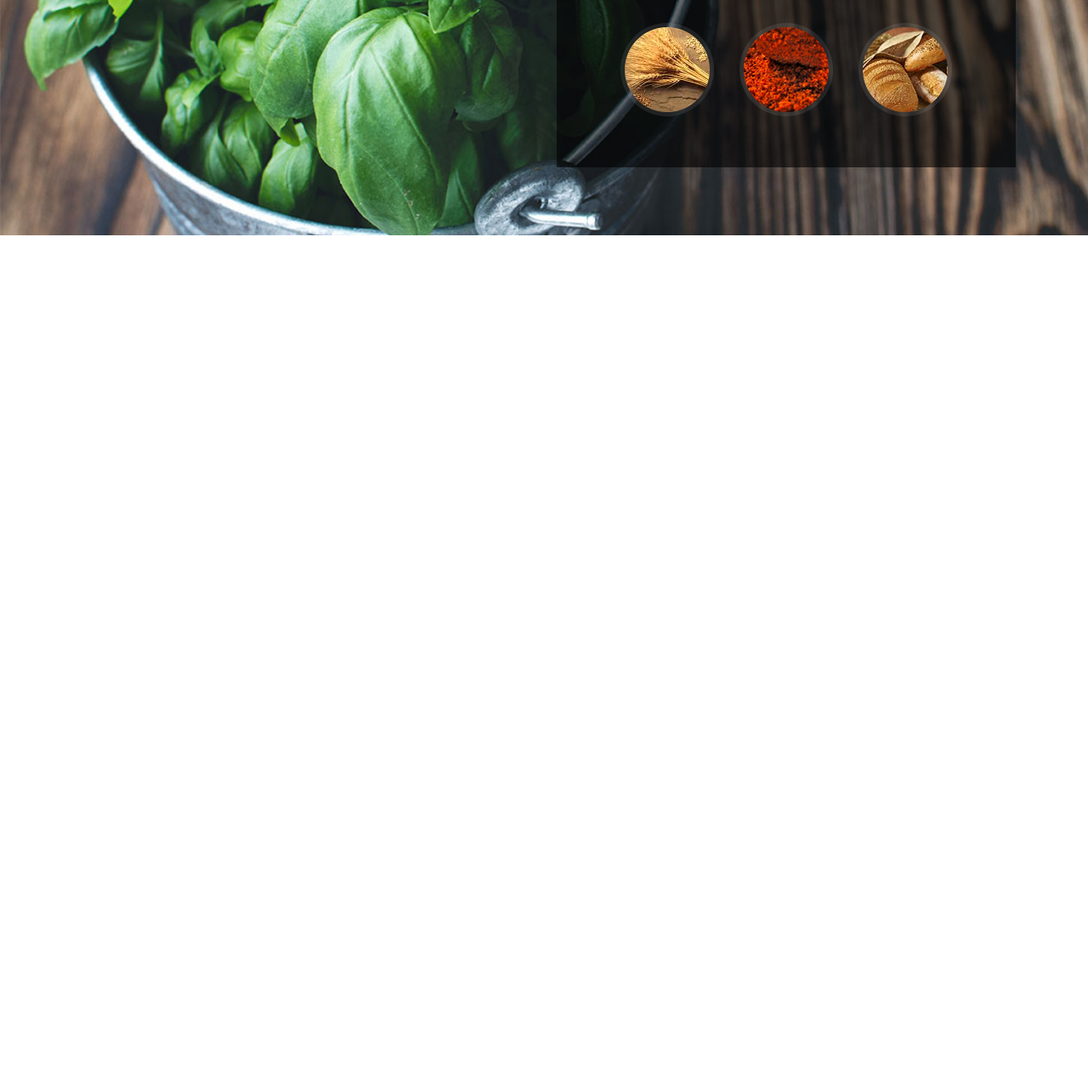
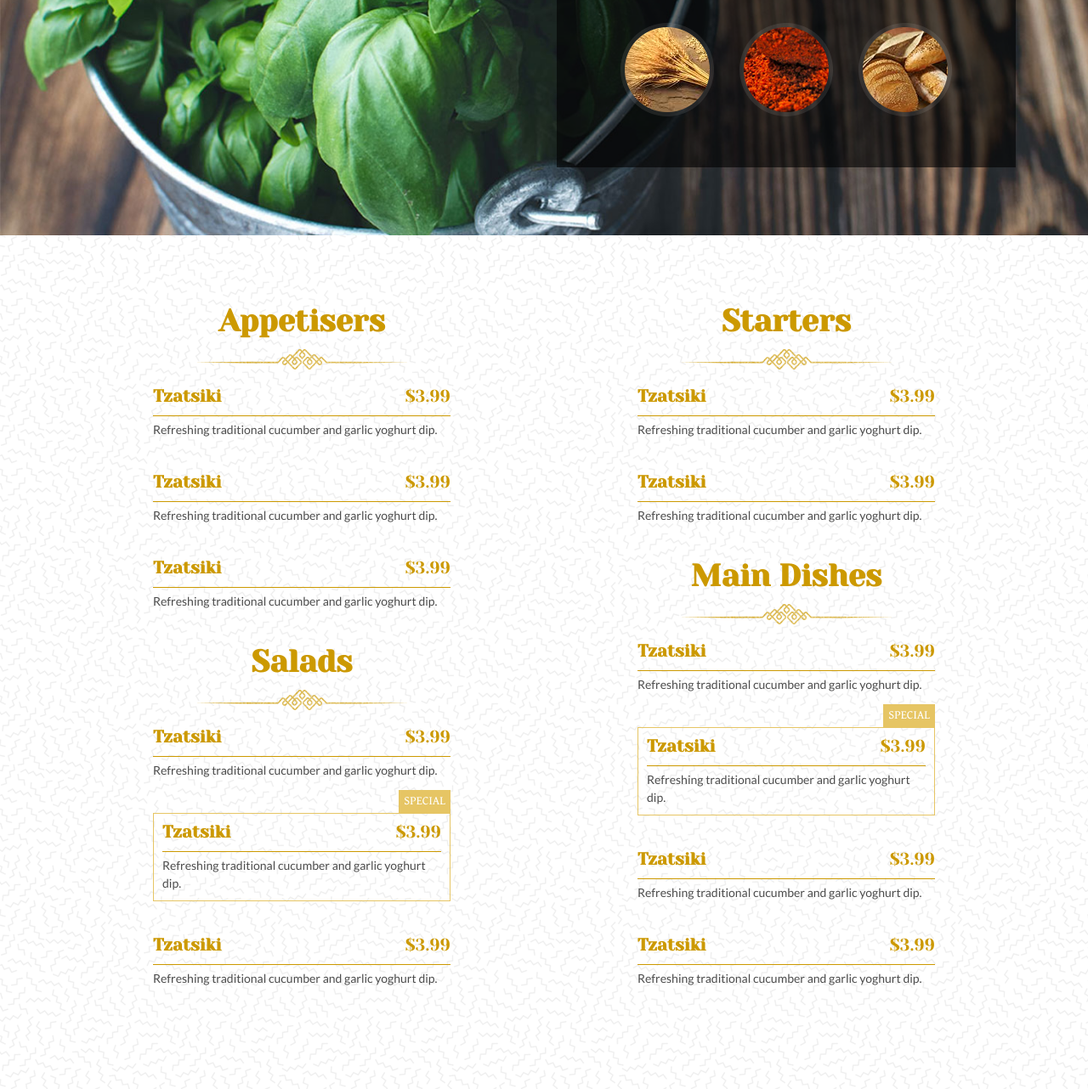
Before and after one commit to Ronibiswasdev/PSD_to_HTML-Restaurant, a plain HTML site: page index.html in a window 1280 px wide. Shown: the part 1719-3001 px from the top of the page at 85% size. Before the commit the page ends 1996 px from the top, so only its background shows below. Drawn offline with Linux system fonts and the light colour scheme.

Commit message:
create food menu section

```diff
--- /dev/null
+++ b/assets/sass/_food-menu.scss
@@ -0,0 +1,46 @@
+.food-menu-area {
+    background: url(../images/bg/memphis-mini.png);
+}
+
+.food-menu-single-item {
+    margin-bottom: 40px;
+}
+
+.food-menu-single-item h2 {
+    font-size: 20px;
+    border-bottom: 1px solid;
+    color: $font-yellow;
+    padding-bottom: 10px;
+    margin: 0;
+    margin-bottom: 5px;
+}
+
+.food-menu-single-item h2 span {
+    float: right;
+    font-weight: normal;
+}
+
+.food-menu-single-item p {
+    font-size: 14px;
+    font-family: "Lato", sans-serif;
+    font-weight: normal;
+}
+
+.food-menu-single-item.special {
+    border: 1px solid #e6c564;
+    padding: 10px;
+    position: relative;
+}
+
+.food-menu-single-item.special:before {
+    content: "Special";
+    text-transform: uppercase;
+    font-size: 14px;
+    color: $main-white;
+    background: #e6c564;
+    font-weight: normal;
+    padding: 3px 6px;
+    top: -28px;
+    right: -1px;
+    position: absolute;
+}
--- a/assets/sass/style.scss
+++ b/assets/sass/style.scss
@@ -4,3 +4,4 @@
 @import 'header';
 @import 'about';
 @import 'igredients';
+@import 'food-menu';
--- a/index.html
+++ b/index.html
@@ -128,6 +128,80 @@
     </div>
     <!-- ~~ End igredients section ~~ -->
     <!-- ~~ Start Food-menu section ~~ -->
+    <div class="food-menu-area section-padding" id="food-menu">
+        <div class="container">
+            <div class="row">
+                <div class="col-md-4 offset-md-1">
+                    <!--food menu tile-->
+                    <h2 class="section-title food-menu-sec-title text-center">Appetisers</h2>
+                    <!--food menu single item-->
+                    <div class="food-menu-single-item">
+                        <h2>Tzatsiki <span>$3.99</span></h2>
+                        <p>Refreshing traditional cucumber and garlic yoghurt dip.</p>
+                    </div>
+                    <div class="food-menu-single-item">
+                        <h2>Tzatsiki <span>$3.99</span></h2>
+                        <p>Refreshing traditional cucumber and garlic yoghurt dip.</p>
+                    </div>
+                    <div class="food-menu-single-item">
+                        <h2>Tzatsiki <span>$3.99</span></h2>
+                        <p>Refreshing traditional cucumber and garlic yoghurt dip.</p>
+                    </div>
+
+                    <!--food menu title-->
+                    <h2 class="section-title food-menu-sec-title text-center">Salads</h2>
+                    <!--food menu single item-->
+                    <div class="food-menu-single-item">
+                        <h2>Tzatsiki <span>$3.99</span></h2>
+                        <p>Refreshing traditional cucumber and garlic yoghurt dip.</p>
+                    </div>
+                    <div class="food-menu-single-item special">
+                        <h2>Tzatsiki <span>$3.99</span></h2>
+                        <p>Refreshing traditional cucumber and garlic yoghurt dip.</p>
+                    </div>
+                    <div class="food-menu-single-item">
+                        <h2>Tzatsiki <span>$3.99</span></h2>
+                        <p>Refreshing traditional cucumber and garlic yoghurt dip.</p>
+                    </div>
+
+                </div>
+                <div class="col-md-4 offset-md-2">
+                    <!-- food menu title -->
+                    <h2 class="section-title food-menu-sec-title text-center">Starters</h2>
+                    <!-- food menu single item -->
+                    <div class="food-menu-single-item">
+                        <h2>Tzatsiki <span>$3.99</span></h2>
+                        <p>Refreshing traditional cucumber and garlic yoghurt dip.</p>
+                    </div>
+                    <div class="food-menu-single-item">
+                        <h2>Tzatsiki <span>$3.99</span></h2>
+                        <p>Refreshing traditional cucumber and garlic yoghurt dip.</p>
+                    </div>
+
+                    <!-- food menu title -->
+                    <h2 class="section-title food-menu-sec-title text-center">Main Dishes</h2>
+                    <!-- food menu single item -->
+                    <div class="food-menu-single-item">
+                        <h2>Tzatsiki <span>$3.99</span></h2>
+                        <p>Refreshing traditional cucumber and garlic yoghurt dip.</p>
+                    </div>
+                    <div class="food-menu-single-item special">
+                        <h2>Tzatsiki <span>$3.99</span></h2>
+                        <p>Refreshing traditional cucumber and garlic yoghurt dip.</p>
+                    </div>
+                    <div class="food-menu-single-item">
+                        <h2>Tzatsiki <span>$3.99</span></h2>
+                        <p>Refreshing traditional cucumber and garlic yoghurt dip.</p>
+                    </div>
+                    <div class="food-menu-single-item">
+                        <h2>Tzatsiki <span>$3.99</span></h2>
+                        <p>Refreshing traditional cucumber and garlic yoghurt dip.</p>
+                    </div>
+
+                </div>
+            </div>
+        </div>
+    </div>
     <!-- ~~ End Food-menu section ~~ -->
 
 
```
Also changed, not shown: assets/css/style.css, 1 other file.
